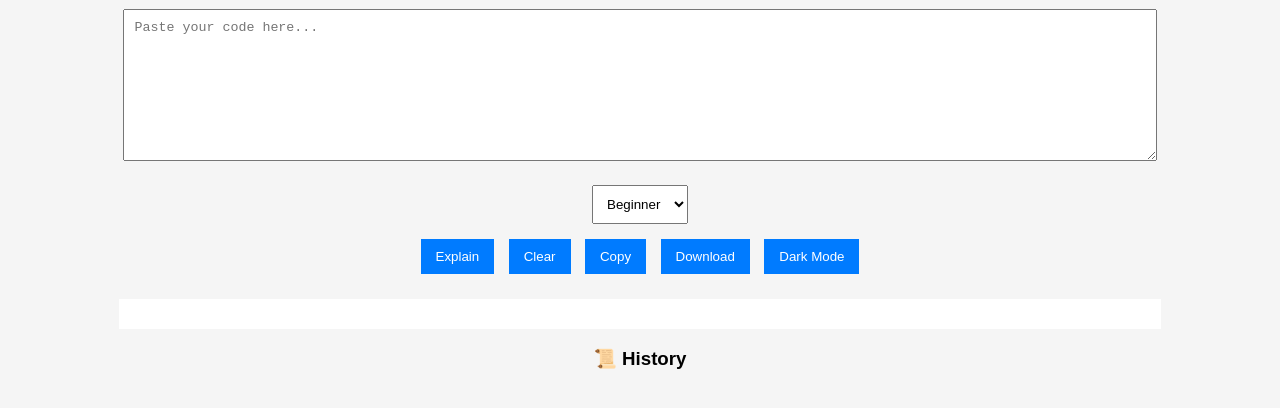
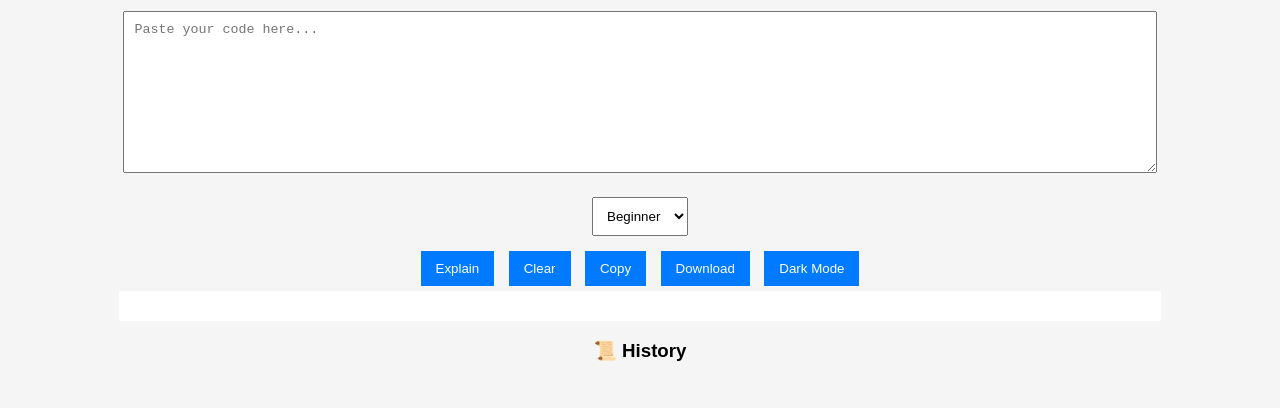
Before and after one commit to suhanishende06-rgb/Code-Explainer-Explain-Complex-Code-to-Humans-, a plain HTML site: page index.html in a window 1280 px wide. Shown: the part 80-488 px from the top of the page. Drawn offline with Linux system fonts and the light colour scheme.

Commit message:
Refactor CSS styles for layout and textarea
Removed margin-top from h1, adjusted textarea height, and modified styling for the output container.

```diff
--- a/style.css
+++ b/style.css
@@ -5,13 +5,9 @@ body {
     transition: 0.3s;
 }
 
-h1 {
-    margin-top: 20px;
-}
-
 textarea {
     width: 80%;
-    height: 130px;
+    height: 140px;
     margin: 10px;
     padding: 10px;
 }
@@ -39,8 +35,9 @@ button:hover {
     padding: 15px;
     background: white;
     width: 80%;
-    margin-left: auto;
-    margin-right: auto;
+    margin: auto;
+    white-space: pre-line;
+    text-align: left;
 }
 
 ul {
```
